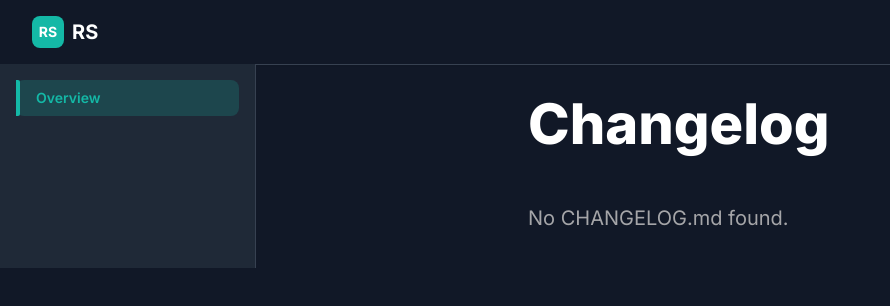
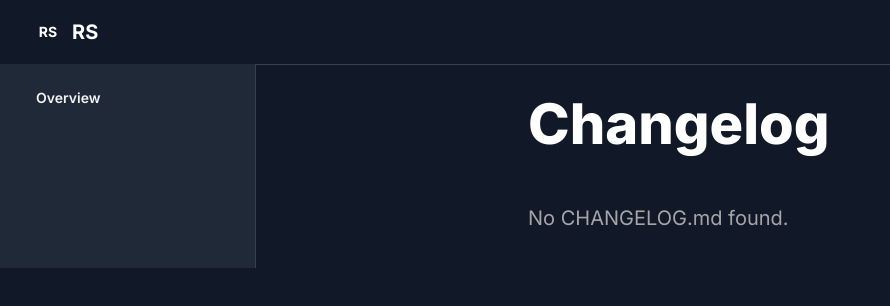
Before and after one commit to rafizbd912/my-cool-docs, a Next.js app: page / in a window 1280 px wide. Shown: the top 306 px of the page, without its empty margins (0-890 px from the left). Built offline with nearby package versions, Linux system fonts and the light colour scheme.

Commit message:
New UI features

```diff
--- a/app/components/DarkModeToggle.tsx
+++ b/app/components/DarkModeToggle.tsx
@@ -6,7 +6,7 @@ export default function DarkModeToggle() {
   const [isDark, setIsDark] = useState(false)
 
   useEffect(() => {
-    // Check for saved theme preference or default to light mode
+    // Check for saved theme preference or default to light mode - 07-01-0425
     const savedTheme = localStorage.getItem('theme')
     const prefersDark = window.matchMedia('(prefers-color-scheme: dark)').matches
 
--- a/app/components/Sidebar.tsx
+++ b/app/components/Sidebar.tsx
@@ -69,7 +69,7 @@ export default function Sidebar({ isOpen, onClose }: SidebarProps) {
         ${isOpen ? 'translate-x-0' : '-translate-x-full'}
         lg:translate-x-0 lg:mt-0 mt-16
       `}>
-        <div className="flex flex-col h-full">
+        <div className="flex flex-col h-full sticky top-16">
           {/* Sidebar Header - only visible on mobile */}
           <div className="lg:hidden p-4 border-b border-gray-700">
             <div className="flex items-center justify-between">
@@ -87,7 +87,7 @@ export default function Sidebar({ isOpen, onClose }: SidebarProps) {
           </div>
 
           {/* Navigation */}
-          <nav className="flex-1 p-4">
+          <nav className="flex-1 p-4 overflow-y-auto">
             <div className="space-y-1">
               {navLinks.map((link) => {
                 const isActive = currentHash === link.href || (link.href === '#changelog' && currentHash === '')
--- a/app/page.tsx
+++ b/app/page.tsx
@@ -21,13 +21,64 @@ export const metadata: Metadata = {
 export default async function Home() {
   const changelogContent = await getChangelogContent()
 
+  const Heading = (Tag: 'h2' | 'h3') =>
+    function H(props: any) {
+      const text = String(props.children)
+      const id = text.toLowerCase().replace(/\s+/g, '-').replace(/[^a-z0-9-]/g, '')
+
+      const badgeMap: Record<string, string> = {
+        "what's new": 'success',
+        'enhancements': 'warning',
+        'bug fixes': 'error',
+        'breaking changes': 'error',
+        'deprecations': 'error',
+      }
+      const tone = badgeMap[text.toLowerCase()]
+      const toneClassMap: Record<string, string> = {
+        success: 'bg-green-600/20 text-green-300',
+        warning: 'bg-yellow-600/20 text-yellow-300',
+        error: 'bg-red-600/20 text-red-300',
+      }
+
+      return (
+        <Tag
+          id={id}
+          className="group scroll-mt-20 flex items-center gap-2 font-semibold text-white"
+        >
+          {text}
+          {tone && (
+            <span className={`text-xs px-2 py-0.5 rounded-full capitalize ${toneClassMap[tone]}` }>
+              {tone === 'success' ? 'New' : tone === 'warning' ? 'Enhancement' : 'Fix'}
+            </span>
+          )}
+          <a
+            href={`#${id}`}
+            className="opacity-0 group-hover:opacity-100 transition-opacity text-brand ml-1 text-sm"
+            aria-label="Copy link"
+          >
+            🔗
+          </a>
+        </Tag>
+      )
+    }
+
+  const markdownComponents = {
+    h2: Heading('h2'),
+    h3: Heading('h3'),
+  } as const
+
   return (
     <div className="max-w-4xl mx-auto">
       {/* invisible anchor for sidebar "Overview" link */}
       <div id="changelog" className="h-0 w-0" />
 
       <article className="prose prose-invert lg:prose-xl mx-auto max-w-none prose-strong:text-white prose-headings:text-white prose-li:text-gray-300">
-        <ReactMarkdown remarkPlugins={[remarkGfm]}>{changelogContent}</ReactMarkdown>
+        <ReactMarkdown
+          remarkPlugins={[remarkGfm]}
+          components={markdownComponents}
+        >
+          {changelogContent}
+        </ReactMarkdown>
       </article>
     </div>
   )
--- a/tailwind.config.js
+++ b/tailwind.config.js
@@ -1,23 +1,45 @@
 /** @type {import('tailwindcss').Config} */
+// module.exports = {
+//   content: [
+//     './app/**/*.{js,ts,jsx,tsx,mdx}',
+//     './components/**/*.{js,ts,jsx,tsx,mdx}',
+//     './pages/**/*.{js,ts,jsx,tsx,mdx}',
+//   ],
+//   darkMode: ['attribute', 'data-theme', 'dark'], // enabled via data-theme="dark" or daisyUI theme
+//   theme: {
+//     extend: {
+//       colors: {
+//         brand: '#14b8a6',
+//       },
+//     },
+//   },
+//   plugins: [
+//     require('@tailwindcss/typography'),
+//     require('daisyui'),
+//   ],
+//   daisyui: {
+//     themes: ['forest'],
+//     base: false,
+//     utils: false,
+//     logs: false,
+//   },
+// }
 module.exports = {
     content: [
       './app/**/*.{js,ts,jsx,tsx,mdx}',
       './components/**/*.{js,ts,jsx,tsx,mdx}',
-    './pages/**/*.{js,ts,jsx,tsx,mdx}',
     ],
-  darkMode: ['attribute', 'data-theme', 'dark'], // enabled via data-theme="dark" or daisyUI theme
-  theme: {
-    extend: {
-      colors: {
-        brand: '#14b8a6',
-      },
-    },
-  },
-  plugins: [
-    require('@tailwindcss/typography'),
-    require('daisyui'),
+    safelist: [
+      //  badges we added by string
+      'bg-green-600/20','text-green-300',
+      'bg-yellow-600/20','text-yellow-300',
+      'bg-red-600/20','text-red-300',
     ],
+    plugins: [require('@tailwindcss/typography'), require('daisyui')],
     daisyui: {
       themes: ['forest'],
+      base: false,   // skip CSS reset
+      utils: false,  // skip 30 k extra utility classes
+      logs: false,
     },
   }
```
Lines whose indentation alone changed are shown as unchanged.
